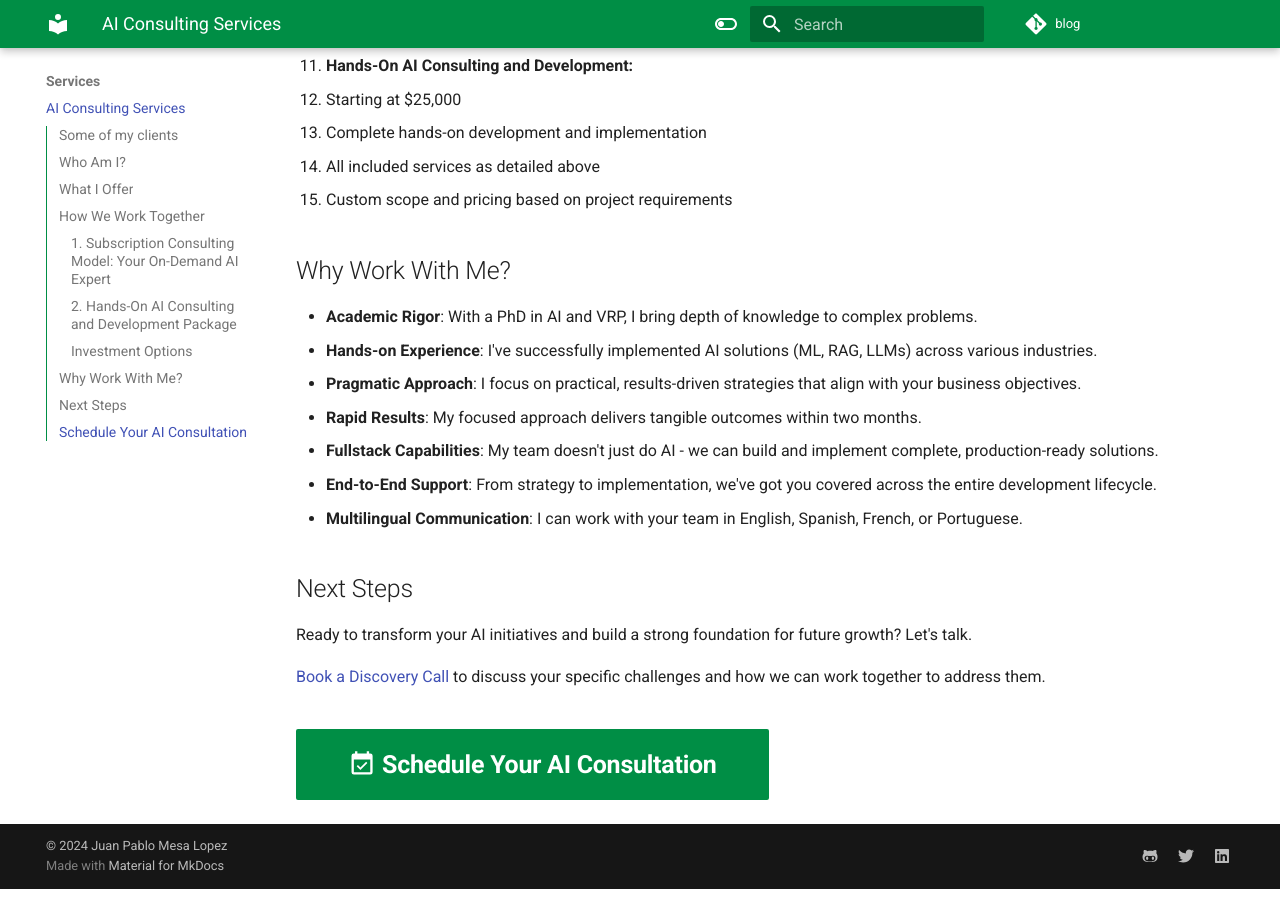
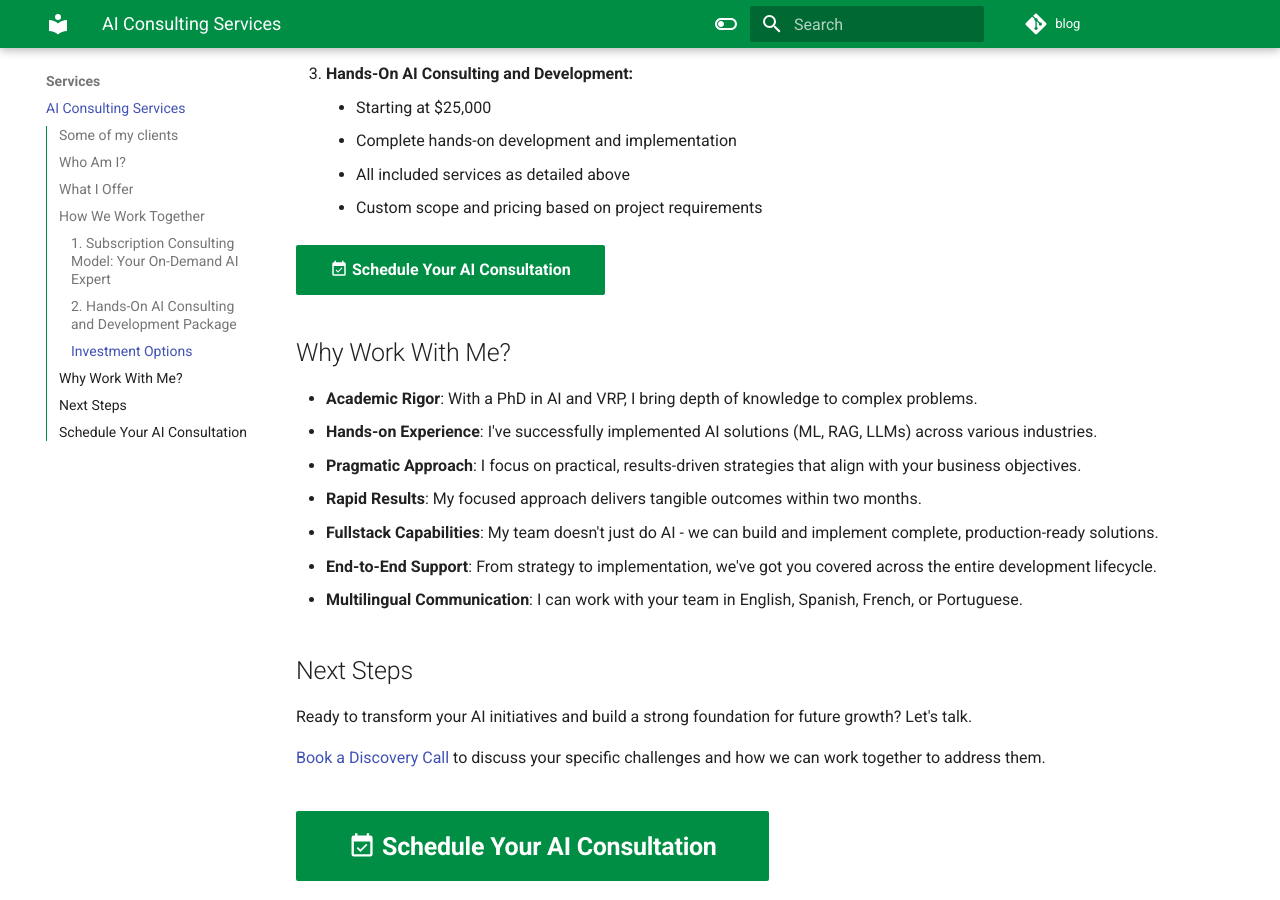
Before and after one commit to mesax1/blog, an MkDocs documentation site: the page built from docs/services.md, in a window 1280 px wide and 900 px high, scrolled down 3924 px. Built offline with MkDocs 1.6.1 and Material for MkDocs 9.7.7, drawn with Linux system fonts in a browser that asks for light colours; comment, search, counter and statistics services are not loaded.

Commit message:
Fixed numbering issue with Investment Options, added back CTA

```diff
--- a/docs/services.md
+++ b/docs/services.md
@@ -96,22 +96,24 @@ This package is tailored for companies ready to make a serious commitment to bri
 Choose the engagement model that best fits your needs:
 
 1. **Standard Subscription Consulting:**
-   * $3,000 per month
-   * Weekly meetings
-   * Unlimited email/Slack access
-   * Network access
+    - $3,000 per month
+    - Weekly meetings
+    - Unlimited email/Slack access
+    - Network access
 
 2. **Enhanced Subscription Consulting:**
-   * $6,000 per month
-   * Daily 45-minute syncs
-   * Unlimited email/Slack/WhatsApp access
-   * Network access
+    - $6,000 per month
+    - Daily 45-minute syncs
+    - Unlimited email/Slack/WhatsApp access
+    - Network access
 
 3. **Hands-On AI Consulting and Development:**
-   * Starting at $25,000
-   * Complete hands-on development and implementation
-   * All included services as detailed above
-   * Custom scope and pricing based on project requirements
+    - Starting at $25,000
+    - Complete hands-on development and implementation
+    - All included services as detailed above
+    - Custom scope and pricing based on project requirements
+
+[:material-calendar-check: Schedule Your AI Consultation](https://app.formbricks.com/s/cm4gqd5qo000113mcg2id06m6){ .md-button .md-button--primary }
 
 ## Why Work With Me?
 
```
